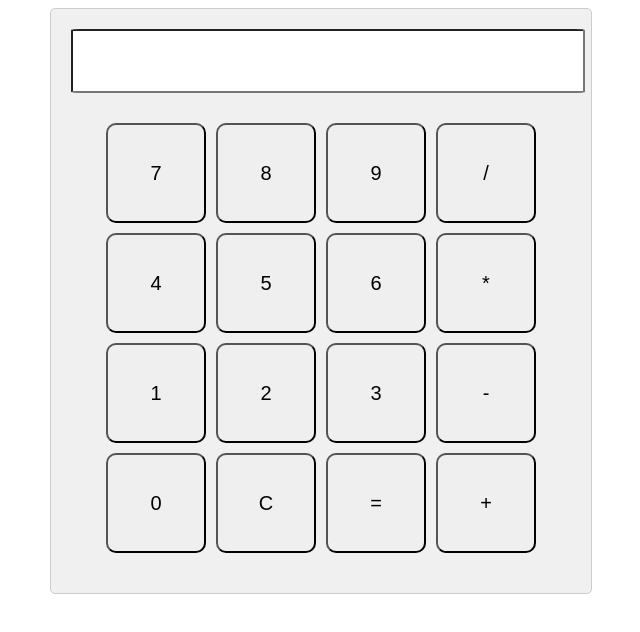
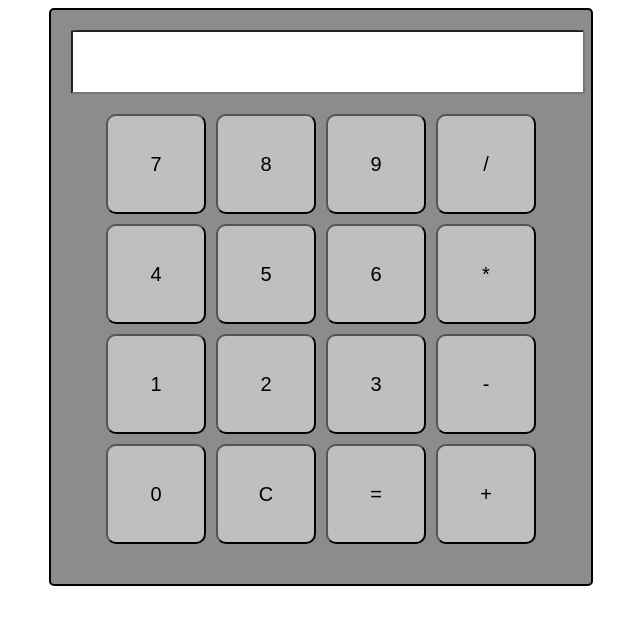
Before and after one commit to Fufs2/Calculator, a plain HTML site: page index.html in a window 1280 px wide. Shown: the whole page, without its empty margins (319-959 px from the left). Drawn offline with Linux system fonts and the light colour scheme.

Commit message:
Style modfied

```diff
--- a/style.css
+++ b/style.css
@@ -2,7 +2,6 @@
     display: flex;
     flex-wrap: wrap;
     justify-content: center;
-    grid-template-columns: repeat(4, 1fr);
     gap: 10px;
     width: 500px;
     margin: 20px auto;
@@ -11,15 +10,15 @@
     display: flex;
     justify-content: center;
     align-items: center;
-    background-color: #f0f0f0;
+    background-color: #BFBFBF;
     border-radius: 30%;
   }
   .calculator {
     width: 500px;
     margin: 0 auto;
     padding: 20px;
-    background-color: #f0f0f0;
-    border: 1px solid #ccc;
+    background-color: #8C8C8C;
+    border: 2px solid black;
     border-radius: 5px;
   }
   button {
@@ -28,13 +27,14 @@
     font-size: 20px;
     cursor: pointer;
     border-radius: 10%;
+    background-color: #BFBFBF;
   }
   input {
     width: 100%;
     height: 50px;
     font-size: 20px;
     text-align: right;
-    margin-bottom: 10px;
     padding: 5px;
     border-radius: 2%;
+
   }
```
